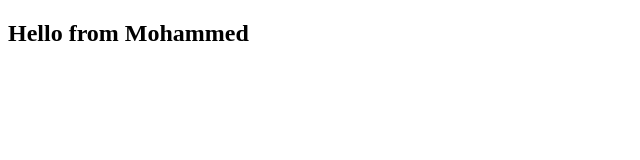
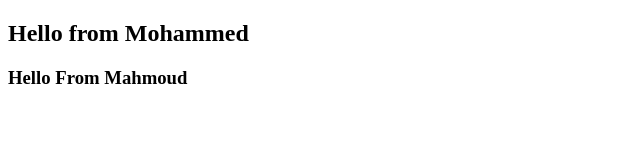
Before and after one commit to mohamedegila/GitLab_os_41, a plain HTML site: page index.html in a window 1280 px wide. Shown: the whole page, without its empty margins (0-640 px from the left). Drawn offline with Linux system fonts and the light colour scheme.

Commit message:
Mahmoud Edit

```diff
--- a/index.html
+++ b/index.html
@@ -9,7 +9,7 @@
 
 
 	<h2>Hello from Mohammed <h2>
-
+    <h3>Hello From Mahmoud</h3>
 
 
 </body>
```
